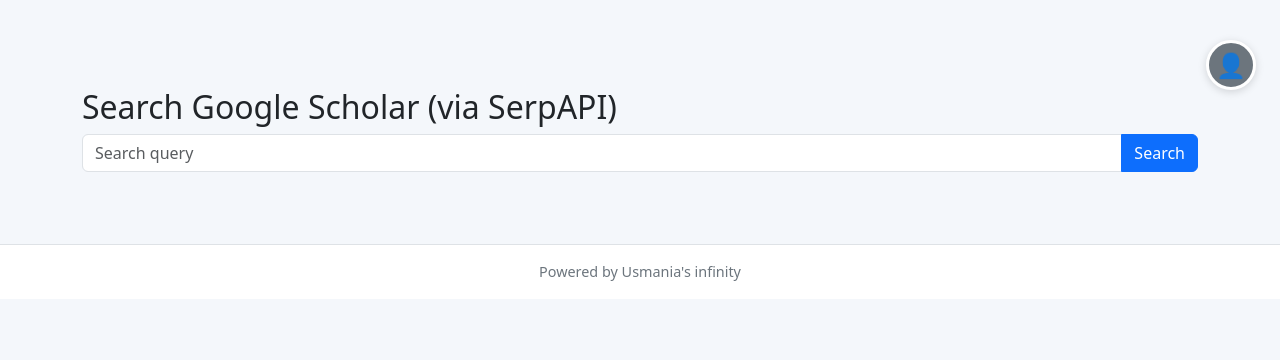
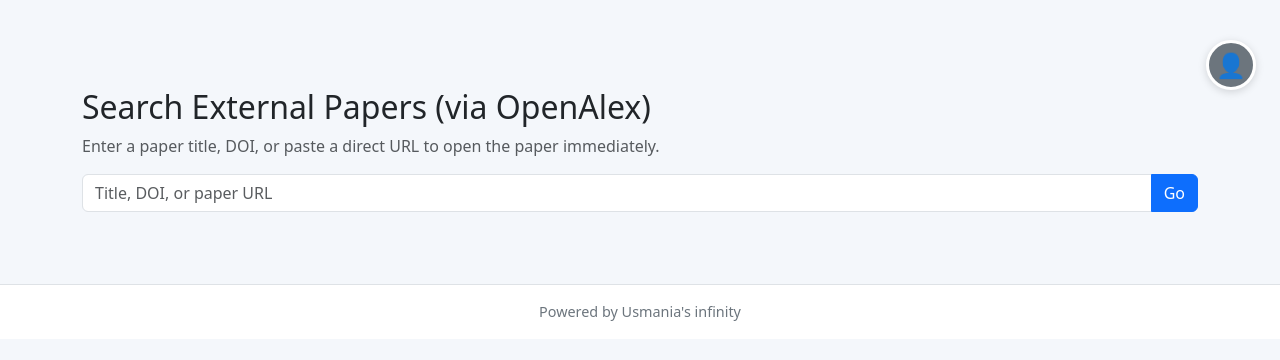
Before and after one commit to usman-infinity/Researcher_-Database_System, a Flask app: page /papers/external_search in a window 1280 px wide. Shown: the part 56-416 px from the top of the page. Run offline with Flask 3, Linux system fonts and the light colour scheme.

Commit message:
Enhance external search: open pasted paper URLs/DOIs directly and use landing page links

```diff
--- a/app/routes/papers.py
+++ b/app/routes/papers.py
@@ -8,6 +8,7 @@ sys.path.append(os.path.abspath(os.path.join(os.path.dirname(__file__), "../../s
 from flask import Blueprint, render_template, request, redirect, url_for, flash, current_app, send_from_directory
 from flask_login import login_required, current_user
 from werkzeug.utils import secure_filename
+import re
 
 # Database models
 from app.models import Paper, Department
@@ -152,6 +153,15 @@ def external_search():
     query = None
     if request.method == 'POST':
         query = request.form.get('query')
+        if query:
+            url_pattern = re.compile(r'^(https?://)', re.IGNORECASE)
+            doi_pattern = re.compile(r'^(?:doi:\s*|https?://doi\.org/)?(10\.\d{4,9}/.+)$', re.IGNORECASE)
+            if url_pattern.match(query.strip()):
+                return redirect(query.strip())
+            doi_match = doi_pattern.match(query.strip())
+            if doi_match:
+                doi = doi_match.group(1)
+                return redirect(f'https://doi.org/{doi}')
         try:
             results = search_openalex(query, num=10)
         except Exception as e:
--- a/app/templates/external_search.html
+++ b/app/templates/external_search.html
@@ -2,11 +2,12 @@
 {% block title %}External Search{% endblock %}
 {% block content %}
 <div class="container py-4">
-    <h2>Search Google Scholar (via SerpAPI)</h2>
+    <h2>Search External Papers (via OpenAlex)</h2>
+    <p class="text-muted mb-3">Enter a paper title, DOI, or paste a direct URL to open the paper immediately.</p>
     <form method="POST" class="mb-3">
         <div class="input-group">
-            <input type="text" name="query" class="form-control" placeholder="Search query" value="{{ query or '' }}" required>
-            <button class="btn btn-primary" type="submit">Search</button>
+            <input type="text" name="query" class="form-control" placeholder="Title, DOI, or paper URL" value="{{ query or '' }}" required>
+            <button class="btn btn-primary" type="submit">Go</button>
         </div>
     </form>
 
--- a/src/external/openalex_integration.py
+++ b/src/external/openalex_integration.py
@@ -26,11 +26,13 @@ def search_openalex(query, num=10):
         for author in item.get("authorships", []):
             if author.get("author", {}).get("display_name"):
                 authors.append(author["author"]["display_name"])
+        primary_location = item.get("primary_location", {}) or {}
+        landing_page = primary_location.get("landing_page_url") or item.get("id")
         results.append({
             "title": title,
             "authors": ", ".join(authors),
             "year": year,
-            "link": item.get("id"),
+            "link": landing_page,
             "snippet": item.get("abstract_inverted_index") and "Abstract available" or item.get("display_name"),
             "source": item.get("primary_source", {}).get("display_name"),
         })
```
